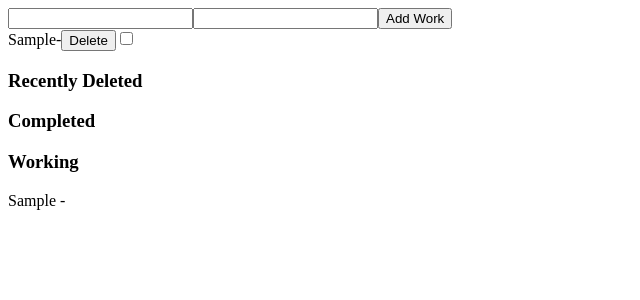
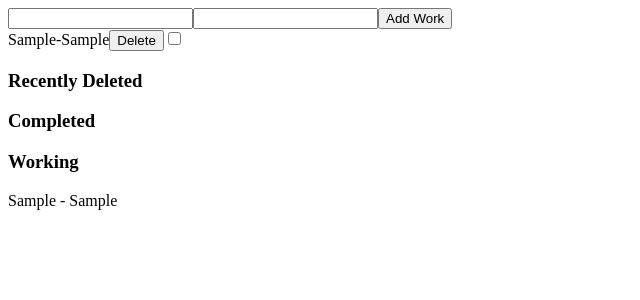
Before and after one commit to ashiwansingh-5016/To-Do-App-React, a React (Vite) app in the folder vite-project/: page / in a window 1280 px wide. Both pictures are taken after typing "Sample", "Sample" into the empty fields and a click on the button "Add Work". Shown: the top 300 px of the page, without its empty margins (0-640 px from the left). Built offline with nearby package versions, Linux system fonts and the light colour scheme.

Commit message:
Error Resolved

```diff
--- a/vite-project/src/feature/body.jsx
+++ b/vite-project/src/feature/body.jsx
@@ -32,22 +32,18 @@ function Body(){
     return (
         <div>
             <input value={input} onChange={(e)=>setInput(e.target.value)}></input>
-            <input value={input} onChange={(e)=>setDisc_input(e.target.value)}></input>
+            <input value={disc_input} onChange={(e)=>setDisc_input(e.target.value)}></input>
             <button onClick={addValue}>Add Work</button>
 
-
-            {object.map((e , index)=>
-            <div key={index}>{e.title}-{e.Discription}
-            <button onClick={()=>Delete(index)}>Delete</button>
-            <input type="checkbox" onChange={()=>Complete(index)}></input>
-            </div>
-            )}
+            <div>
+            {object.map((e , index)=><div key={index}>{e.title}-{e.Discription}<button onClick={()=>Delete(index)}>Delete</button><input type="checkbox" onChange={()=>Complete(index)}></input></div>)}
             <h3>Recently Deleted</h3>
             {recent.map((e, index) => (<div key={index}>{e.title} - {e.Discription}</div>))}
             <h3>Completed</h3>
             {Completed.map((e, index) => (<div key={index}>{e.title} - {e.Discription}</div>))}
             <h3>Working</h3>
             {object.map((e, index) => (<div key={index}>{e.title} - {e.Discription}</div>))}
+            </div>
         </div>
     )
 }
```
